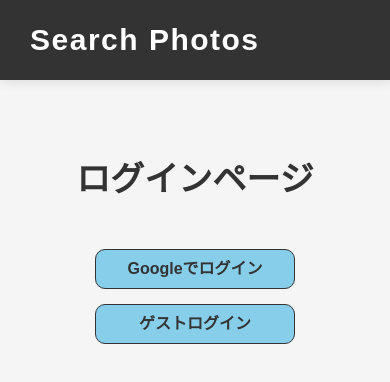
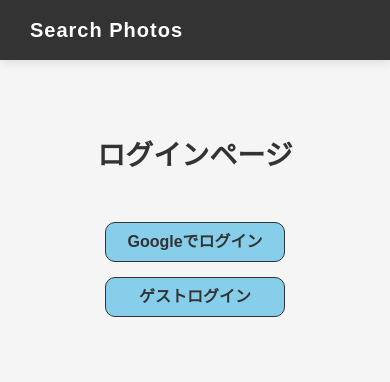
Before and after one commit to wadeen/nextjs-image-search, a Next.js app: page / in a window 390 px wide. Shown: the top 382 px of the page. Built offline with nearby package versions, Linux system fonts and the light colour scheme; no server answers; a web font is replaced by a local one.

Commit message:
update: レスポンシブ対応

```diff
--- /dev/null
+++ b/src/components/breakpoints.ts
@@ -0,0 +1,6 @@
+// メディアクエリ
+export const breakpoints = [500, 768, 1024]
+
+export const mq = breakpoints.map(
+  (bp) => `@media screen and (max-width: ${bp}px)`
+)
--- a/src/components/modules/InputArea.tsx
+++ b/src/components/modules/InputArea.tsx
@@ -3,6 +3,7 @@ import { css } from '@emotion/react'
 import React from 'react'
 import { NextPage } from 'next'
 import ButtonSearch from '../atoms/button/ButtonSearch'
+import { mq } from '../breakpoints'
 
 type Props = {
   inputValue: string
@@ -42,6 +43,10 @@ const container = css`
   align-items: center;
   justify-content: center;
   column-gap: 15px;
+  ${mq[1]} {
+    column-gap: 5px;
+  }
+
   input {
     background-color: #fff;
     width: 250px;
@@ -57,5 +62,8 @@ const container = css`
     height: 35px;
     background-color: goldenrod;
     color: #fff;
+    ${mq[1]} {
+      white-space: nowrap;
+  }
   }
 `
--- a/src/components/modules/LogOut.tsx
+++ b/src/components/modules/LogOut.tsx
@@ -1,6 +1,7 @@
 /** @jsxImportSource @emotion/react */
 import { css } from '@emotion/react'
 import { auth } from 'lib/firebase'
+import { mq } from '../breakpoints'
 const LogOut = () => {
   return (
     <p onClick={() => auth.signOut()} css={logout}>
@@ -15,6 +16,9 @@ const logout = css`
   font-size: 2rem;
   cursor: pointer;
   transition: opacity 0.3s ease;
+  ${mq[1]} {
+    font-size: 1.6rem;
+  }
   &:hover {
     opacity: 0.8;
   }
--- a/src/components/organisms/Header.tsx
+++ b/src/components/organisms/Header.tsx
@@ -5,6 +5,7 @@ import { auth } from 'lib/firebase'
 import { NextPage } from 'next'
 import LogOut from '../modules/LogOut'
 import Link from 'next/link'
+import { mq } from '../breakpoints'
 const Header: NextPage = () => {
   const [user] = useAuthState(auth)
   return (
@@ -29,6 +30,9 @@ const header = css`
   background-color: #333;
   color: #fff;
   box-shadow: 1px 2px 10px rgba(0, 0, 0, 0.1);
+  ${mq[1]} {
+    height: 60px;
+  }
   div {
     display: flex;
     align-items: center;
@@ -40,6 +44,9 @@ const header = css`
     font-size: 3rem;
     font-weight: 900;
     letter-spacing: 0.05em;
+    ${mq[1]} {
+      font-size: 2rem;
+    }
     a {
       transition: opacity 0.3s ease;
       &:hover {
--- a/src/components/organisms/ResultsArea.tsx
+++ b/src/components/organisms/ResultsArea.tsx
@@ -2,6 +2,7 @@
 import { css } from '@emotion/react'
 import { UnsplashImages } from '../../../types/UnsplashImages'
 import Link from 'next/link'
+import Image from 'next/image'
 
 const ResultsArea = ({
   resultsImages,
@@ -14,7 +15,7 @@ const ResultsArea = ({
         <li key={image.id}>
           <Link href={image.links.html}>
             <a>
-              <img src={image.links.download} alt="" />
+              <Image src={image.links.download} alt="" />
             </a>
           </Link>
         </li>
--- a/src/components/organisms/SignIn.tsx
+++ b/src/components/organisms/SignIn.tsx
@@ -4,6 +4,7 @@ import { css } from '@emotion/react'
 import { signInAnonymously, signInWithPopup } from 'firebase/auth'
 import { auth, providerGoogle } from 'lib/firebase'
 import Head from 'next/head'
+import { mq } from '../breakpoints'
 
 const SignIn: NextPage = () => {
   // Googleでログイン
@@ -40,6 +41,9 @@ const container = css`
     font-weight: 700;
     text-align: center;
     margin-bottom: 50px;
+    ${mq[1]} {
+      font-size: 2.8rem;
+    }
   }
   button {
     width: 200px;
@@ -50,6 +54,9 @@ const container = css`
     border-radius: 10px;
     border: 1px solid #333;
     font-weight: 700;
+    ${mq[1]} {
+      width: 180px;
+    }
   }
 `
 
--- a/src/pages/image_search.tsx
+++ b/src/pages/image_search.tsx
@@ -1,4 +1,5 @@
 /** @jsxImportSource @emotion/react */
+import { mq } from '@/components/breakpoints'
 import InputArea from '@/components/modules/InputArea'
 import ResultsArea from '@/components/organisms/ResultsArea'
 import { css } from '@emotion/react'
@@ -58,10 +59,16 @@ const container = css`
     text-align: center;
     margin-bottom: 40px;
     font-weight: 700;
+    ${mq[1]} {
+      font-size: 2rem;
+    }
     span {
       font-size: 20px;
       font-weight: 500;
       margin-left: 15px;
+      ${mq[1]} {
+      font-size: 1.6rem;
+    }
     }
     a {
       color: blue;
```
